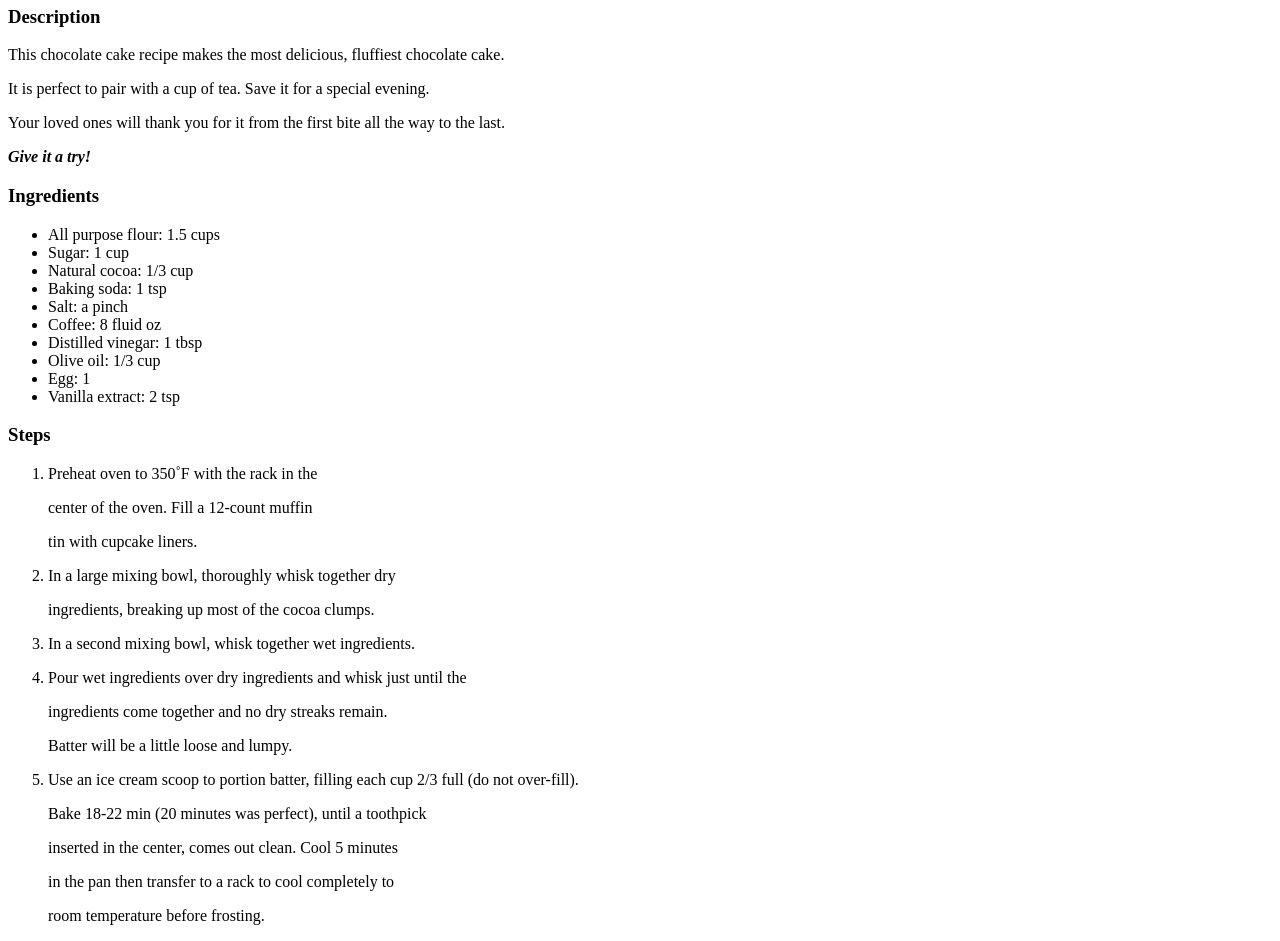
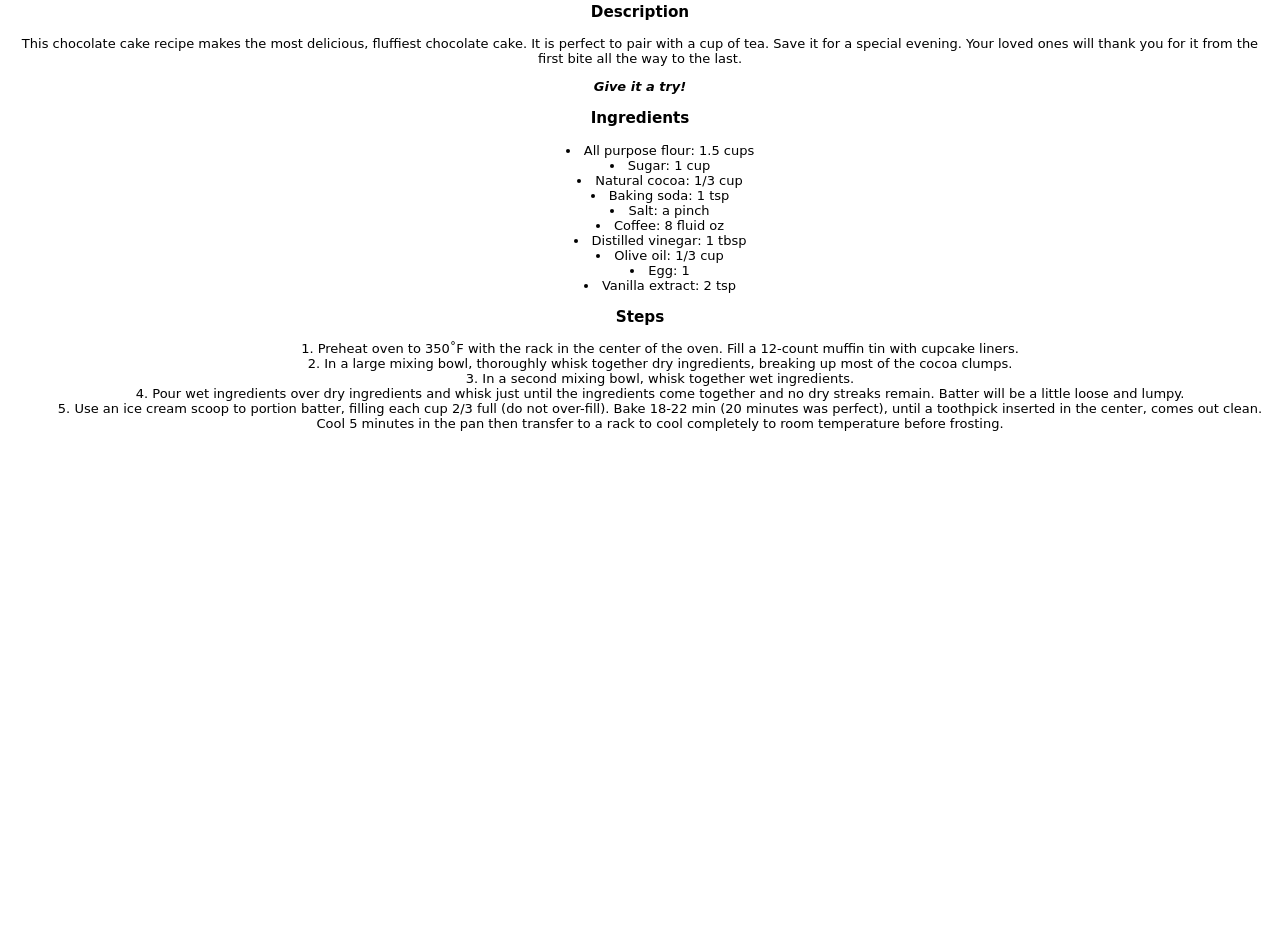
Before and after one commit to sevyakhu/odin-recipes, a plain HTML site: page recipes/cake.html in a window 1280 px wide. Shown: the part 322-1263 px from the top of the page. After the commit the page ends 800 px from the top, so only its background shows below. Drawn offline with Linux system fonts and the light colour scheme.

Commit message:
added css styles to website, changed fonts and style of website

```diff
--- a/recipes/cake.html
+++ b/recipes/cake.html
@@ -5,17 +5,19 @@
     <meta http-equiv="X-UA-Compatible" content="IE=edge">
     <meta name="viewport" content="width=device-width, initial-scale=1.0">
     <title>Delicious Chocolate Cake</title>
+    <link rel="stylesheet" href="style.css">
 </head>
 <body>
     <h1>Delicious Chocolate Cake</h1>
     <img src="https://addapinch.com/wp-content/uploads/2020/04/chocolate-cake-DSC_1768.jpg"
     alt="A chocolate cake with chocolate frosting on a white stand"
     width="300">
+    <div>
         <h3>Description</h3>
-        <p>This chocolate cake recipe makes the most delicious, fluffiest chocolate cake.</p>
-        <p>It is perfect to pair with a cup of tea. Save it for a special evening.</p>
-        <p>Your loved ones will thank you for it from the first bite all the way to the last.</p>
-        <p><strong><i>Give it a try!</i></strong></p>
+            <p>This chocolate cake recipe makes the most delicious, fluffiest chocolate cake.
+            It is perfect to pair with a cup of tea. Save it for a special evening.
+            Your loved ones will thank you for it from the first bite all the way to the last.</p>
+            <strong><i>Give it a try!</i></strong></p>
         <h3>Ingredients</h3>
         <ul>
             <li>All purpose flour: 1.5 cups</li>
@@ -31,22 +33,22 @@
         </ul>
         <h3>Steps</h3>
         <ol>
-        <li><p>Preheat oven to 350˚F with the rack in the </p>
-            <p>center of the oven. Fill a 12-count muffin </p>
-            <p>tin with cupcake liners.</p></li>
-        <li><p>In a large mixing bowl, thoroughly whisk together dry</p>
-            <p>ingredients, breaking up most of the cocoa clumps.</p></li>
-        <li><p>In a second mixing bowl, whisk together wet ingredients.</p></li>
-        <li><p>Pour wet ingredients over dry ingredients and whisk just until the</p>
-            <p>ingredients come together and no dry streaks remain.</p>
-            <p>Batter will be a little loose and lumpy.</p>
-            </p></li>
-        <li><p>Use an ice cream scoop to portion batter,
-            filling each cup 2/3 full (do not over-fill).</p>
-            <p>Bake 18-22 min (20 minutes was perfect), until a toothpick </p>
-            <p>inserted in the center, comes out clean. Cool 5 minutes </p>
-            <p>in the pan then transfer to a rack to cool completely to</p>
-            <p>room temperature before frosting.</p></li>
+            <li>Preheat oven to 350˚F with the rack in the
+                center of the oven. Fill a 12-count muffin
+                tin with cupcake liners.</li>
+            <li>In a large mixing bowl, thoroughly whisk together dry
+                ingredients, breaking up most of the cocoa clumps.</li>
+            <li>In a second mixing bowl, whisk together wet ingredients.</li>
+            <li>Pour wet ingredients over dry ingredients and whisk just until the
+                ingredients come together and no dry streaks remain.
+                Batter will be a little loose and lumpy.</li>
+            <li>Use an ice cream scoop to portion batter,
+                filling each cup 2/3 full (do not over-fill).
+                Bake 18-22 min (20 minutes was perfect), until a toothpick
+                inserted in the center, comes out clean. Cool 5 minutes
+                in the pan then transfer to a rack to cool completely to
+                room temperature before frosting.</li>
         </ol>
+    </div>
 </body>
 </html>
--- /dev/null
+++ b/recipes/style.css
@@ -0,0 +1,8 @@
+body{
+    font-family:"Lucida Handwriting", cursive;
+    text-align: center;
+    list-style-position: inside;
+}
+div {
+    font-size: 13px;
+}
--- /dev/null
+++ b/style.css
@@ -0,0 +1,9 @@
+body{
+    font-family:'Lucida Handwriting', cursive;
+    text-align: center;
+    list-style-position: inside;
+}
+button {
+    background-color: lightblue;
+    font-family:'Lucida Handwriting', cursive ;
+}
```
Also changed, not shown: index.html (+3 -0 lines), recipes/salad.html (+17 -14 lines), recipes/sandwich.html (+19 -16 lines). Lines whose indentation alone changed are shown as unchanged.
